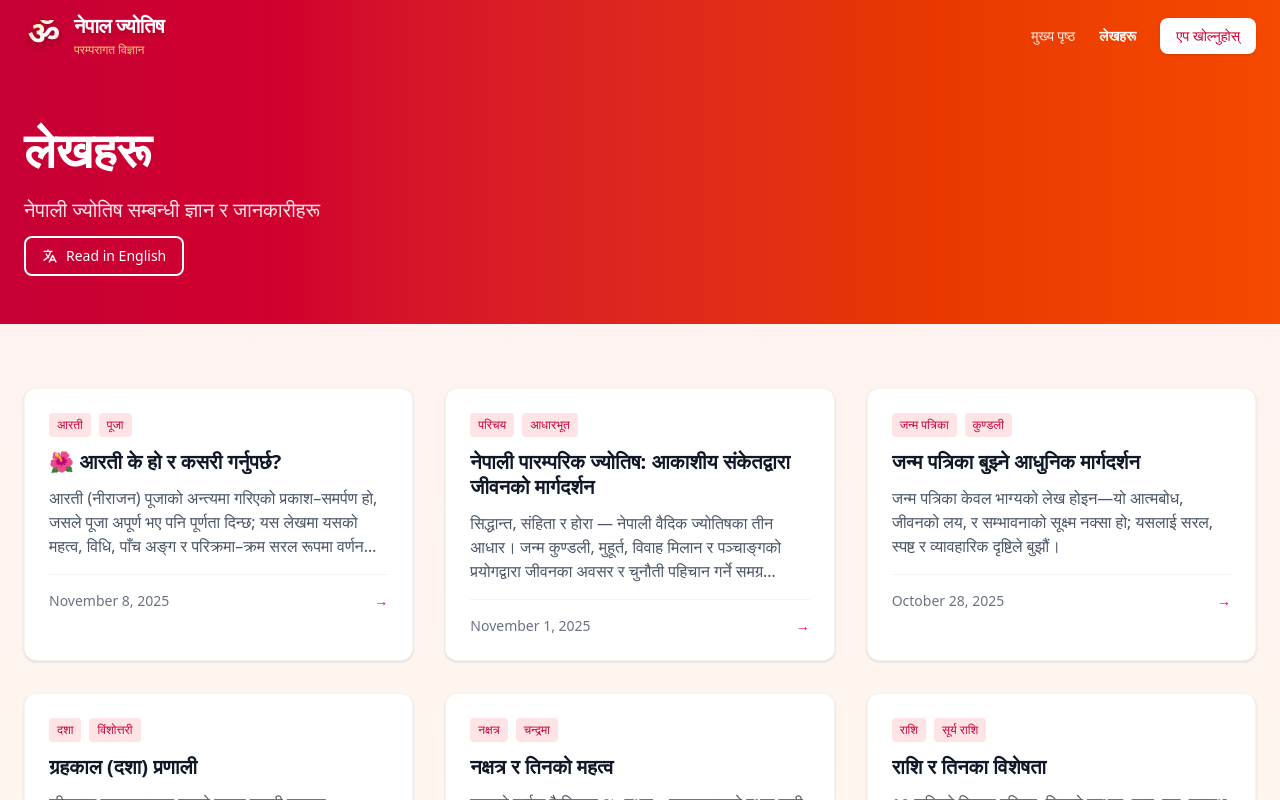
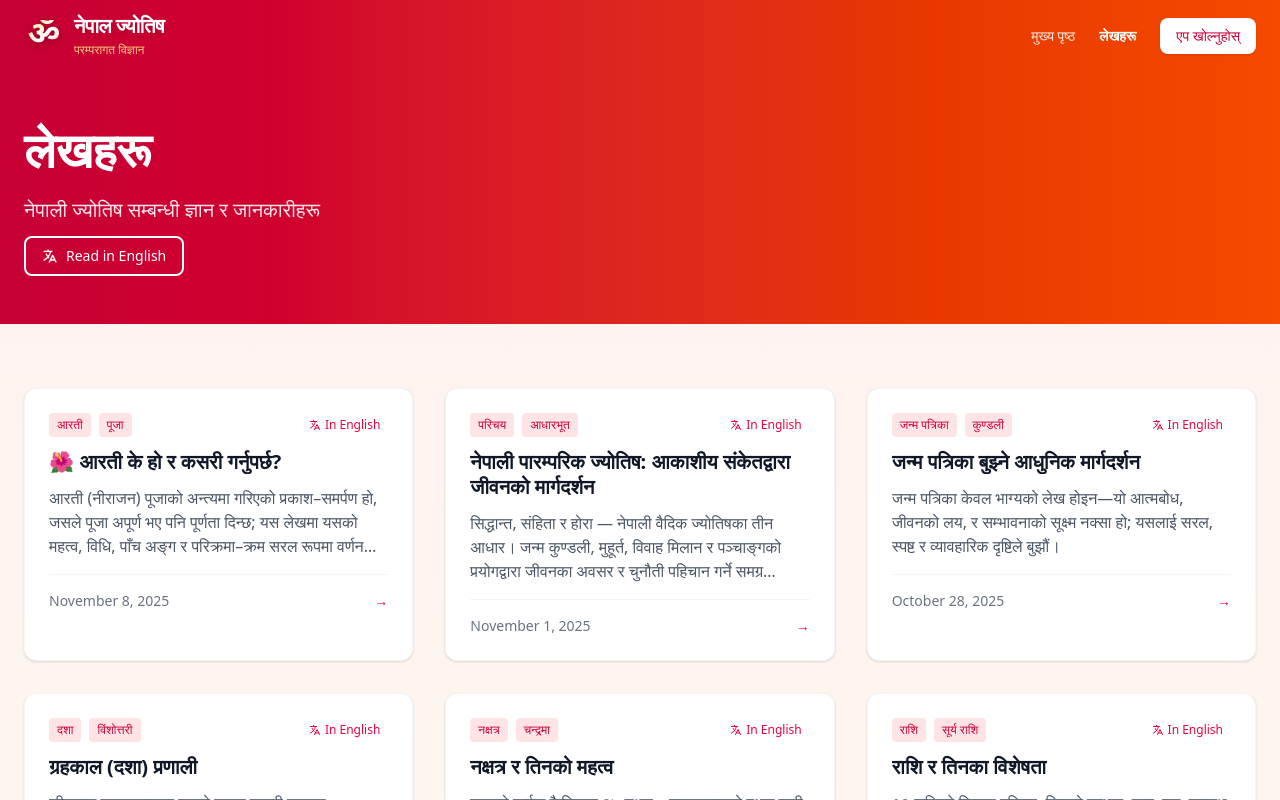
Before and after one commit to mhnpd-org/nepal-jyotish, a Next.js app: page /blogs/np in a window 1280 px wide. Shown: the top 800 px of the page. Built offline with nearby package versions, Linux system fonts and the light colour scheme.

Commit message:
feat: add language toggle for blog posts and improve code block styling

```diff
--- a/src/app/blogs/en/page.tsx
+++ b/src/app/blogs/en/page.tsx
@@ -1,7 +1,7 @@
 import Link from "next/link";
 import Logo from "@internal/layouts/logo";
 import Footer from "@internal/layouts/footer";
-import { getAllBlogPosts } from "@internal/lib/blogs";
+import { getAllBlogPosts, hasTranslation } from "@internal/lib/blogs";
 
 export default function EnglishArticlesPage() {
   const blogs = getAllBlogPosts('en');
@@ -71,16 +71,19 @@ export default function EnglishArticlesPage() {
           </div>
         ) : (
           <div className="grid grid-cols-1 md:grid-cols-2 lg:grid-cols-3 gap-8">
-            {blogs.map((blog) => (
+            {blogs.map((blog) => {
+              const translationExists = hasTranslation(blog.slug, 'en');
+              return (
+              <div key={blog.slug} className="bg-white rounded-xl shadow-sm hover:shadow-lg transition-all duration-300 overflow-hidden border border-gray-100">
                 <Link
-                key={blog.slug}
                   href={`/blogs/en/${blog.slug}`}
-                className="group bg-white rounded-xl shadow-sm hover:shadow-lg transition-all duration-300 overflow-hidden border border-gray-100"
+                  className="group block"
                 >
                   <div className="p-6">
-                  {/* Tags */}
+                    {/* Tags and Language Toggle */}
+                    <div className="flex items-start justify-between gap-2 mb-3">
                       {blog.tags && blog.tags.length > 0 && (
-                    <div className="flex flex-wrap gap-2 mb-3">
+                        <div className="flex flex-wrap gap-2">
                           {blog.tags.slice(0, 2).map((tag) => (
                             <span
                               key={tag}
@@ -91,6 +94,18 @@ export default function EnglishArticlesPage() {
                           ))}
                         </div>
                       )}
+                      {translationExists && (
+                        <Link
+                          href={`/blogs/np/${blog.slug}`}
+                          className="inline-flex items-center gap-1 px-2 py-1 text-xs font-medium text-rose-600 hover:text-rose-700 hover:underline whitespace-nowrap flex-shrink-0 ml-auto"
+                        >
+                          <svg className="w-3 h-3" fill="none" viewBox="0 0 24 24" stroke="currentColor">
+                            <path strokeLinecap="round" strokeLinejoin="round" strokeWidth={2} d="M3 5h12M9 3v2m1.048 9.5A18.022 18.022 0 016.412 9m6.088 9h7M11 21l5-10 5 10M12.751 5C11.783 10.77 8.07 15.61 3 18.129" />
+                          </svg>
+                          <span>In Nepali</span>
+                        </Link>
+                      )}
+                    </div>
 
                     {/* Title */}
                     <h2 className="text-xl font-bold text-gray-900 mb-3 group-hover:text-rose-700 transition-colors line-clamp-2">
@@ -117,7 +132,9 @@ export default function EnglishArticlesPage() {
                     </div>
                   </div>
                 </Link>
-            ))}
+              </div>
+              );
+            })}
           </div>
         )}
       </section>
--- a/src/app/blogs/np/page.tsx
+++ b/src/app/blogs/np/page.tsx
@@ -1,7 +1,7 @@
 import Link from "next/link";
 import Logo from "@internal/layouts/logo";
 import Footer from "@internal/layouts/footer";
-import { getAllBlogPosts } from "@internal/lib/blogs";
+import { getAllBlogPosts, hasTranslation } from "@internal/lib/blogs";
 
 export default function NepaliArticlesPage() {
   const blogs = getAllBlogPosts('np');
@@ -71,16 +71,19 @@ export default function NepaliArticlesPage() {
           </div>
         ) : (
           <div className="grid grid-cols-1 md:grid-cols-2 lg:grid-cols-3 gap-8">
-            {blogs.map((blog) => (
+            {blogs.map((blog) => {
+              const translationExists = hasTranslation(blog.slug, 'np');
+              return (
+              <div key={blog.slug} className="bg-white rounded-xl shadow-sm hover:shadow-lg transition-all duration-300 overflow-hidden border border-gray-100">
                 <Link
-                key={blog.slug}
                   href={`/blogs/np/${blog.slug}`}
-                className="group bg-white rounded-xl shadow-sm hover:shadow-lg transition-all duration-300 overflow-hidden border border-gray-100"
+                  className="group block"
                 >
                   <div className="p-6">
-                  {/* Tags */}
+                    {/* Tags and Language Toggle */}
+                    <div className="flex items-start justify-between gap-2 mb-3">
                       {blog.tags && blog.tags.length > 0 && (
-                    <div className="flex flex-wrap gap-2 mb-3">
+                        <div className="flex flex-wrap gap-2">
                           {blog.tags.slice(0, 2).map((tag) => (
                             <span
                               key={tag}
@@ -91,6 +94,18 @@ export default function NepaliArticlesPage() {
                           ))}
                         </div>
                       )}
+                      {translationExists && (
+                        <Link
+                          href={`/blogs/en/${blog.slug}`}
+                          className="inline-flex items-center gap-1 px-2 py-1 text-xs font-medium text-rose-600 hover:text-rose-700 hover:underline whitespace-nowrap flex-shrink-0 ml-auto"
+                        >
+                          <svg className="w-3 h-3" fill="none" viewBox="0 0 24 24" stroke="currentColor">
+                            <path strokeLinecap="round" strokeLinejoin="round" strokeWidth={2} d="M3 5h12M9 3v2m1.048 9.5A18.022 18.022 0 016.412 9m6.088 9h7M11 21l5-10 5 10M12.751 5C11.783 10.77 8.07 15.61 3 18.129" />
+                          </svg>
+                          <span>In English</span>
+                        </Link>
+                      )}
+                    </div>
 
                     {/* Title */}
                     <h2 className="text-xl font-bold text-gray-900 mb-3 group-hover:text-rose-700 transition-colors line-clamp-2">
@@ -117,7 +132,9 @@ export default function NepaliArticlesPage() {
                     </div>
                   </div>
                 </Link>
-            ))}
+              </div>
+              );
+            })}
           </div>
         )}
       </section>
--- a/src/app/globals.css
+++ b/src/app/globals.css
@@ -51,14 +51,22 @@ code, pre, kbd, samp {
   font-family: var(--font-mono), ui-monospace, SFMono-Regular, Menlo, Monaco, Consolas, "Liberation Mono", "Courier New", monospace;
 }
 
-/* Code block styling - white background */
+/* Code block styling - match page background */
 pre {
-  background-color: #ffffff !important;
+  background-color: #fafafa !important;
   color: #1f2937 !important;
   border: 1px solid #e5e7eb;
   border-radius: 0.5rem;
   padding: 1rem;
   overflow-x: auto;
+}
+
+@media (prefers-color-scheme: dark) {
+  pre {
+    background-color: #1a1a1a !important;
+    color: #e5e7eb !important;
+    border-color: #374151;
+  }
 }
 
 pre code {
@@ -76,6 +84,13 @@ pre code {
   padding: 0.125rem 0.375rem;
   border-radius: 0.25rem;
   font-size: 0.875em;
+}
+
+@media (prefers-color-scheme: dark) {
+  :not(pre) > code {
+    background-color: #374151;
+    color: #e5e7eb;
+  }
 }
 
 /* Professional Article Typography */
```
Lines whose indentation alone changed are shown as unchanged.
